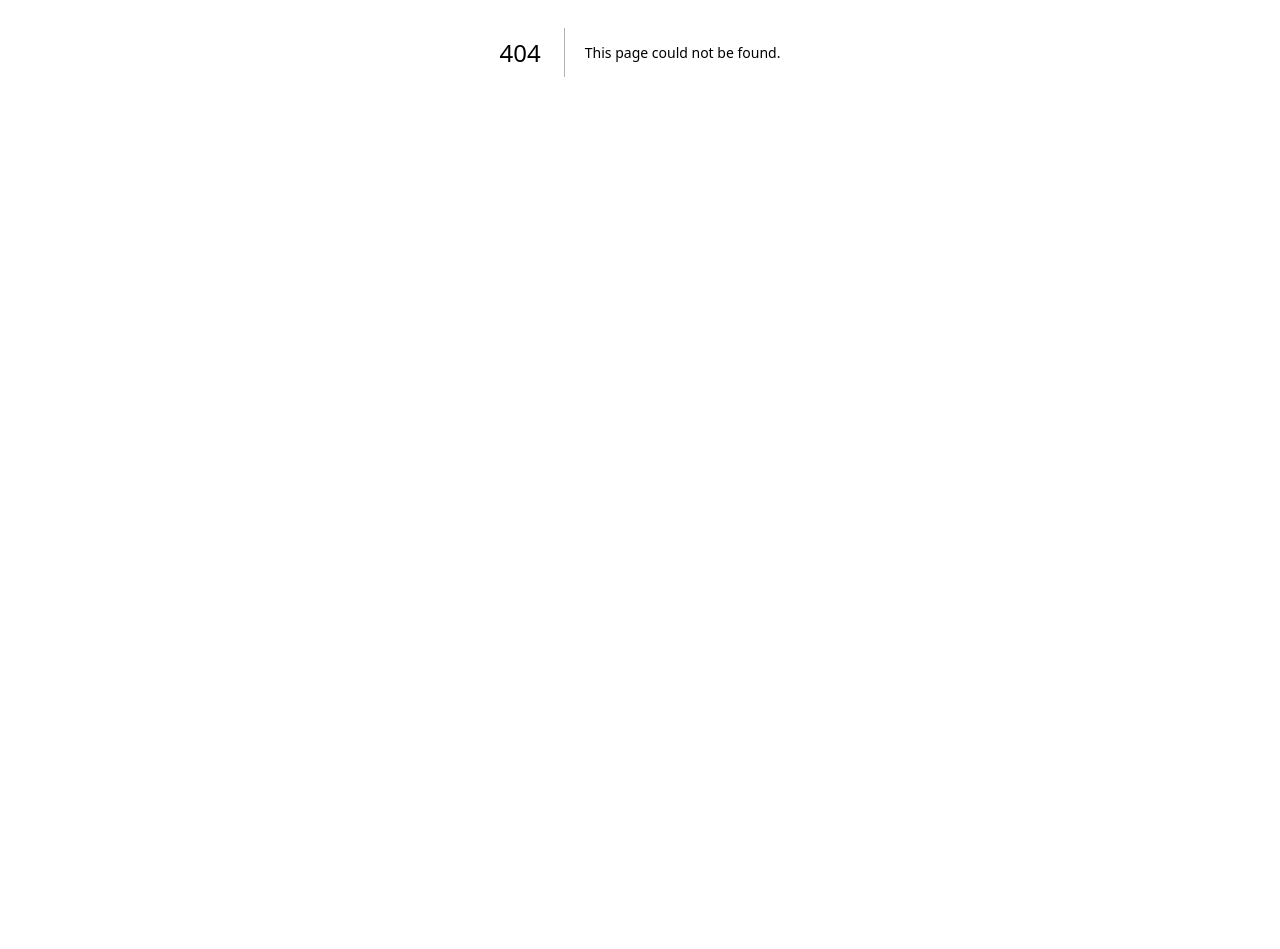
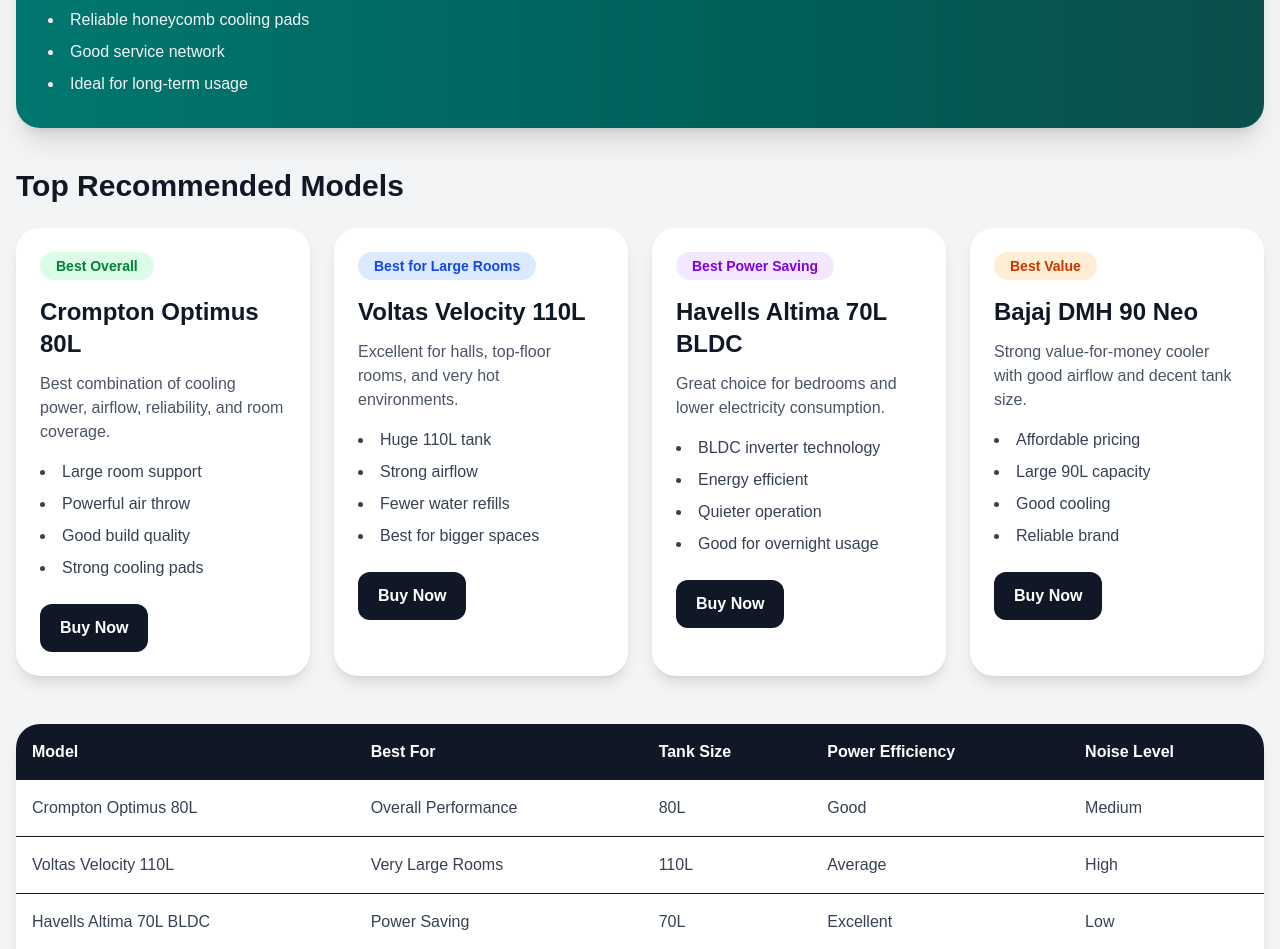
Before and after one commit to lalitnagrath/next-starter-template, a Next.js app: page /air-cooler in a window 1280 px wide. Before the commit this address had no page. Shown: the part 348-1297 px from the top of the page. Before the commit the page ends 800 px from the top, so only its background shows below. Built offline with nearby package versions, Linux system fonts and the light colour scheme.

Commit message:
Create page.tsx

```diff
--- /dev/null
+++ b/src/app/air-cooler/page.tsx
@@ -0,0 +1,185 @@
+'use client';
+
+export default function AirCoolerComparisonPage() {
+  const coolers = [
+    {
+      title: 'Crompton Optimus 80L',
+      badge: 'Best Overall',
+      badgeClass: 'bg-green-100 text-green-700',
+      description:
+        'Best combination of cooling power, airflow, reliability, and room coverage.',
+      features: [
+        'Large room support',
+        'Powerful air throw',
+        'Good build quality',
+        'Strong cooling pads',
+      ],
+    },
+    {
+      title: 'Voltas Velocity 110L',
+      badge: 'Best for Large Rooms',
+      badgeClass: 'bg-blue-100 text-blue-700',
+      description:
+        'Excellent for halls, top-floor rooms, and very hot environments.',
+      features: [
+        'Huge 110L tank',
+        'Strong airflow',
+        'Fewer water refills',
+        'Best for bigger spaces',
+      ],
+    },
+    {
+      title: 'Havells Altima 70L BLDC',
+      badge: 'Best Power Saving',
+      badgeClass: 'bg-purple-100 text-purple-700',
+      description:
+        'Great choice for bedrooms and lower electricity consumption.',
+      features: [
+        'BLDC inverter technology',
+        'Energy efficient',
+        'Quieter operation',
+        'Good for overnight usage',
+      ],
+    },
+    {
+      title: 'Bajaj DMH 90 Neo',
+      badge: 'Best Value',
+      badgeClass: 'bg-orange-100 text-orange-700',
+      description:
+        'Strong value-for-money cooler with good airflow and decent tank size.',
+      features: [
+        'Affordable pricing',
+        'Large 90L capacity',
+        'Good cooling',
+        'Reliable brand',
+      ],
+    },
+  ];
+
+  return (
+    <main className="min-h-screen bg-gray-100 py-10 px-4">
+      <div className="max-w-7xl mx-auto">
+        <div className="text-center mb-10">
+          <h1 className="text-4xl font-bold text-gray-900">
+            Best Air Cooler Comparison 2026
+          </h1>
+          <p className="text-gray-600 mt-3 text-lg">
+            Top Recommended Air Coolers From Your List
+          </p>
+        </div>
+
+        <div className="bg-gradient-to-r from-teal-700 to-teal-900 text-white rounded-3xl p-8 shadow-xl mb-10">
+          <h2 className="text-3xl font-bold mb-4">
+            🏆 Best Overall: Crompton Optimus 80L
+          </h2>
+
+          <p className="text-lg text-gray-100">
+            The Crompton Optimus 80L offers the best balance of cooling
+            performance, airflow, durability, and features for Indian summers.
+          </p>
+
+          <ul className="mt-5 space-y-2 list-disc list-inside text-gray-100">
+            <li>Excellent airflow performance</li>
+            <li>Strong cooling for large rooms</li>
+            <li>Reliable honeycomb cooling pads</li>
+            <li>Good service network</li>
+            <li>Ideal for long-term usage</li>
+          </ul>
+        </div>
+
+        <h2 className="text-3xl font-bold text-gray-900 mb-6">
+          Top Recommended Models
+        </h2>
+
+        <div className="grid grid-cols-1 md:grid-cols-2 xl:grid-cols-4 gap-6 mb-12">
+          {coolers.map((cooler, index) => (
+            <div
+              key={index}
+              className="bg-white rounded-3xl p-6 shadow-lg hover:-translate-y-1 transition-all duration-200"
+            >
+              <span
+                className={`inline-block px-4 py-1 rounded-full text-sm font-semibold mb-4 ${cooler.badgeClass}`}
+              >
+                {cooler.badge}
+              </span>
+
+              <h3 className="text-2xl font-bold text-gray-900 mb-3">
+                {cooler.title}
+              </h3>
+
+              <p className="text-gray-600 mb-4">{cooler.description}</p>
+
+              <ul className="space-y-2 text-gray-700 list-disc list-inside mb-6">
+                {cooler.features.map((feature, i) => (
+                  <li key={i}>{feature}</li>
+                ))}
+              </ul>
+
+              <a
+                href="#"
+                className="inline-block bg-gray-900 hover:bg-blue-600 text-white px-5 py-3 rounded-xl font-semibold transition-colors"
+              >
+                Buy Now
+              </a>
+            </div>
+          ))}
+        </div>
+
+        <div className="bg-white rounded-3xl shadow-lg overflow-hidden mb-10">
+          <div className="overflow-x-auto">
+            <table className="w-full">
+              <thead className="bg-gray-900 text-white">
+                <tr>
+                  <th className="p-4 text-left">Model</th>
+                  <th className="p-4 text-left">Best For</th>
+                  <th className="p-4 text-left">Tank Size</th>
+                  <th className="p-4 text-left">Power Efficiency</th>
+                  <th className="p-4 text-left">Noise Level</th>
+                </tr>
+              </thead>
+
+              <tbody>
+                {[
+                  ['Crompton Optimus 80L', 'Overall Performance', '80L', 'Good', 'Medium'],
+                  ['Voltas Velocity 110L', 'Very Large Rooms', '110L', 'Average', 'High'],
+                  ['Havells Altima 70L BLDC', 'Power Saving', '70L', 'Excellent', 'Low'],
+                  ['Bajaj DMH 90 Neo', 'Budget Value', '90L', 'Good', 'Medium'],
+                ].map((row, index) => (
+                  <tr key={index} className="border-b hover:bg-gray-50">
+                    {row.map((cell, i) => (
+                      <td key={i} className="p-4 text-gray-700">
+                        {cell}
+                      </td>
+                    ))}
+                  </tr>
+                ))}
+              </tbody>
+            </table>
+          </div>
+        </div>
+
+        <div className="bg-red-100 border-l-4 border-red-500 p-6 rounded-2xl mb-10">
+          <h3 className="text-2xl font-bold text-red-700 mb-3">
+            ⚠ Models to Avoid
+          </h3>
+
+          <p className="text-gray-700 mb-3">
+            Avoid very slim tower coolers for large rooms and weaker airflow
+            models if you live on a top floor or in extremely hot regions.
+          </p>
+
+          <ul className="list-disc list-inside text-gray-700 space-y-2">
+            <li>Some smaller 70L coolers for very large rooms</li>
+            <li>Weak airflow tower coolers</li>
+            <li>Low-service brands in your area</li>
+          </ul>
+        </div>
+
+        <div className="text-center text-gray-500 text-sm">
+          Recommended based on airflow, cooling efficiency, service support,
+          durability, and value for Indian summer conditions.
+        </div>
+      </div>
+    </main>
+  );
+}
```
